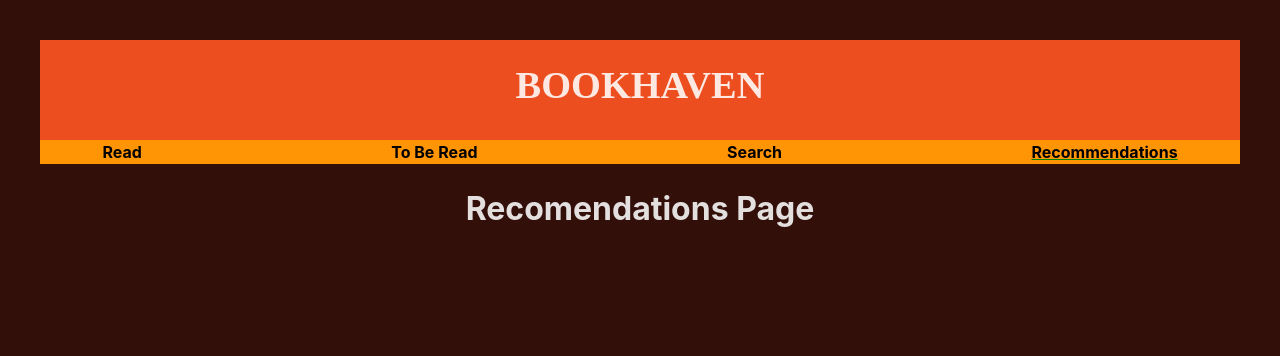
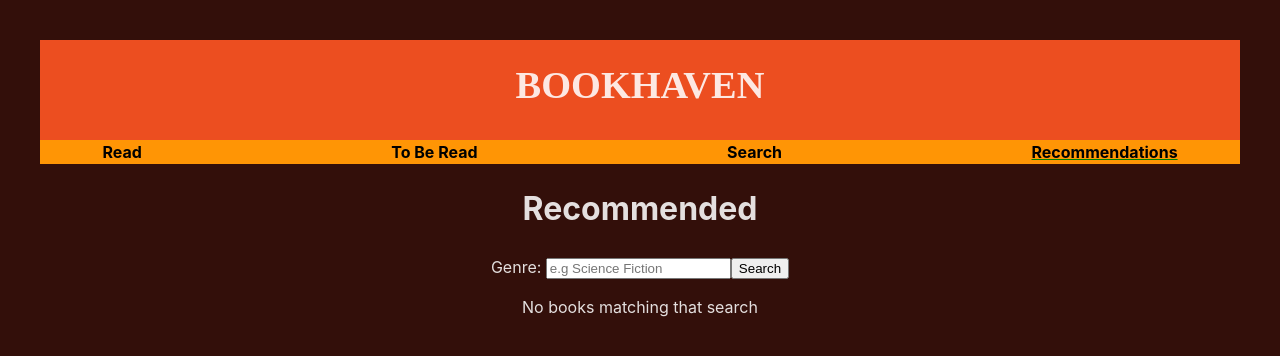
Before and after one commit to Bookhaven-WSL/bookhaven-part-b-frontend, a React (Vite) app: page /recommendations in a window 1280 px wide. Shown: the top 356 px of the page. Built offline with nearby package versions, Linux system fonts and the light colour scheme; a web font is replaced by a local one.

Commit message:
feat: search function and recommended wip

```diff
--- a/src/ApiFunctionality/ApiFunctions.jsx
+++ b/src/ApiFunctionality/ApiFunctions.jsx
@@ -93,14 +93,17 @@ export async function addBookToBeRead(bookDetails) {
 }
 
 export async function addBookRecommended(bookDetails) {
+    try {
+        const token = localStorage.getItem('token')
+        const response = await axios.post(`${URL}/book/recommended`, params={bookDetails}, {
+            headers: {
+                'Authorization': "Bearer " + token,
+            }
+        });
 
-    const response = await axios.post(`${URL}/book/recommended`, bookDetails)
-
-    if (response.status === 200) {
         return response.data
-    }
-    else {
-        return
+    } catch (error) {
+        throw error;
     }
 }
 
@@ -133,7 +136,7 @@ export async function findBookPersonal(bookDetails) {
 
 export async function getBookRead() {
     try {
-        const token = localStorage.getItem('token'); // Or get token from context/authProvider
+        const token = localStorage.getItem('token');
         const response = await axios.get('http://localhost:8080/book/read', {
         headers: {
             'Authorization': "Bearer " + token,
--- a/src/components/Cards.jsx
+++ b/src/components/Cards.jsx
@@ -1,23 +1,23 @@
 import "../styles/Cards.css";
 
-const Cards = ({books, classname}) => {
-    console.log('Books:', books); // Check the value of books
+const Cards = ({ books, className }) => {
+    if (!books || books.length === 0) {
+        return <div className={className}>No books found.</div>;
+    }
 
-    if (!Array.isArray(books)) {
-        return <div>No books available or invalid format.</div>; // Handle the error gracefully
-    }
     return (
-        <div className={classname}>
-            {books.map((book,index) => (
-                <div key={index} className="card">
-                    <img
-                    src={book.coverImage}
-                    alt={"Book Cover"}
-                    classname = "card-book-img"
-                    />
-                    <Card />
-                </div>
-            ))}
+        <div className={className}>
+            {books.map((bookArray, index) => {
+                return (
+                    <div key={index} className="card">
+                        <img
+                            src={bookArray[5].coverImage}
+                            alt={`Book Cover ${index + 1}`}
+                            className="card-book-img"
+                        />
+                    </div>
+                );
+            })}
         </div>
     );
 };
--- a/src/pages/Recommendations.jsx
+++ b/src/pages/Recommendations.jsx
@@ -1,7 +1,61 @@
+import axios from "axios";
+import { useEffect, useState } from "react";
+import Cards from "../components/Cards";
+
+
 export default function Recommendations(props) {
+    const [genre, setGenre] = useState("");
+    const [books, setBooks] = useState([]);
+
+    const findBooks = async () => {
+        const jwtToken = localStorage.getItem('token');
+
+
+        if (!jwtToken) {
+            console.error('JWT token not found, please log in.');
+            return;
+        }
+
+        try {
+            const response = await axios.post('http://localhost:8080/book/recommended', {genre: genre}, {
+                headers: {
+                    'Authorization': `Bearer ${jwtToken}`,
+                },
+            });
+            console.log('Books data:', response.data);
+            setBooks(response.data);
+        } catch (error) {
+            console.error('Failed to fetch books:', error.response);
+            // if (error.response && error.response.status === 403) {
+            //     alert('Access forbidden. Please log in again.');
+            //     window.location.href = '/';
+            // }
+        }
+    };
+
+    const result = books.books;
+
     return (
         <>
-            <h1>Recomendations Page</h1>
+            <h1>Recommended</h1>
+            <label htmlFor="bookTitle">Genre: </label>
+            <input
+                type="text"
+                id="bookGenre"
+                name="bookGenre"
+                value={genre}
+                placeholder="e.g Science Fiction"
+                onChange={(e) => setGenre(e.target.value)}
+            />
+            <button onClick={findBooks}>Search</button>
+
+            <div>
+                {result && result.length > 0 ? (
+                        <Cards className="Cards" books={result} />
+                ) : (
+                        <p>No books matching that search</p>
+                )}
+            </div>
         </>
-    )
+     );
 }
--- a/src/pages/Search.jsx
+++ b/src/pages/Search.jsx
@@ -1,5 +1,6 @@
 import axios from "axios";
 import { useState } from "react";
+import Cards from "../components/Cards";
 
 export default function Search(props) {
     const [title, setTitle] = useState("");
@@ -31,6 +32,12 @@ export default function Search(props) {
         }
     };
 
+    const result = books.books;
+
+
+
+
+
     return (
         <>
             <h1>Search Page</h1>
@@ -40,17 +47,18 @@ export default function Search(props) {
                 id="bookTitle"
                 name="bookTitle"
                 value={title}
-                onChange={(e) => setTitle(e.target.value)} // Track the book title
+                placeholder="e.g The Wizard of Oz"
+                onChange={(e) => setTitle(e.target.value)}
             />
             <button onClick={findBooks}>Search</button>
 
-            {books.length > 0 && (
-                <ul>
-                    {books.map((book, index) => (
-                        <li key={index}>{book.title}</li>
-                    ))}
-                </ul>
-            )}
+            <div>
+                {result && result.length > 0 ? (
+                        <Cards className="Cards" books={result} />
+                ) : (
+                        <p>No books matching that search</p>
+                )}
+            </div>
         </>
-    );
+     );
 }
```
